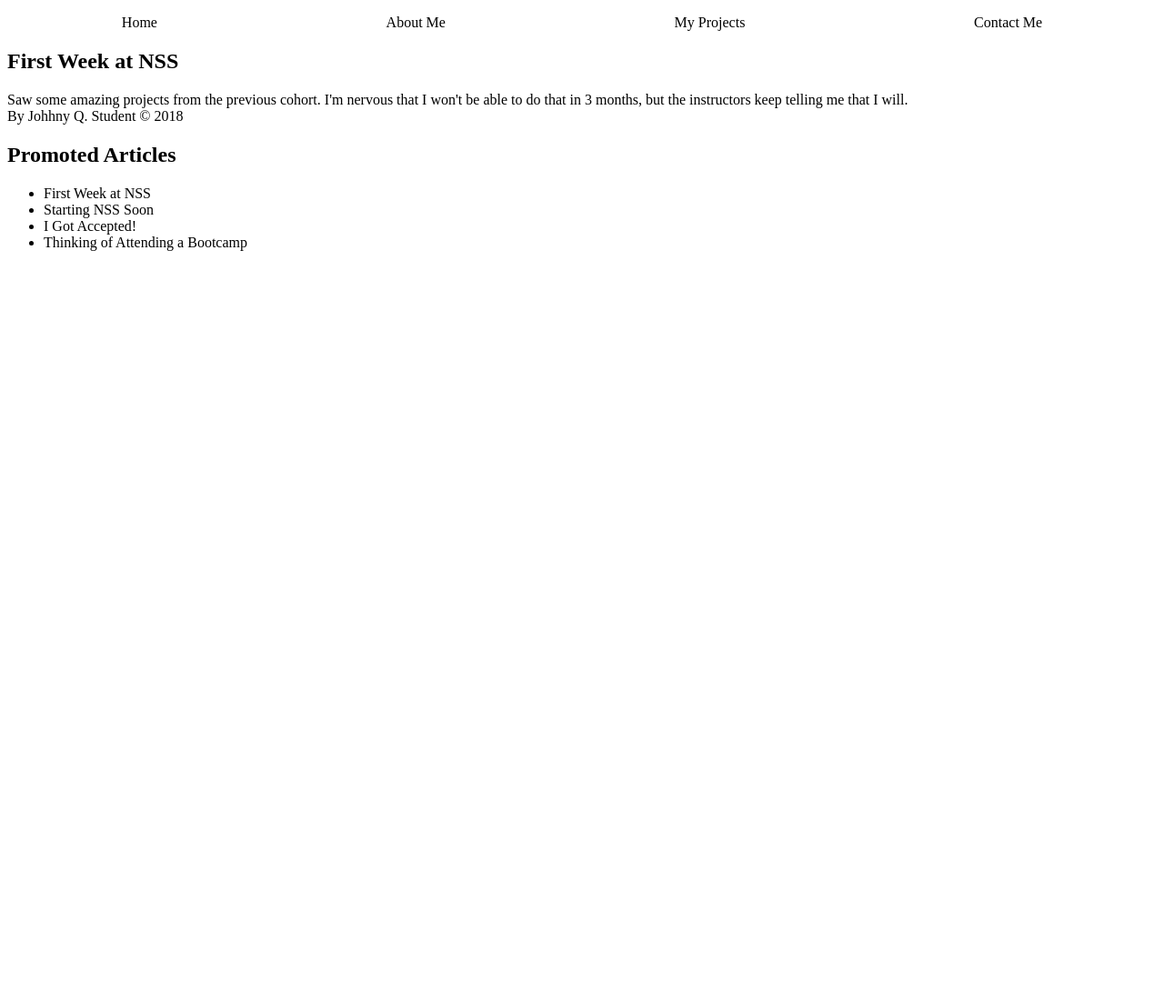
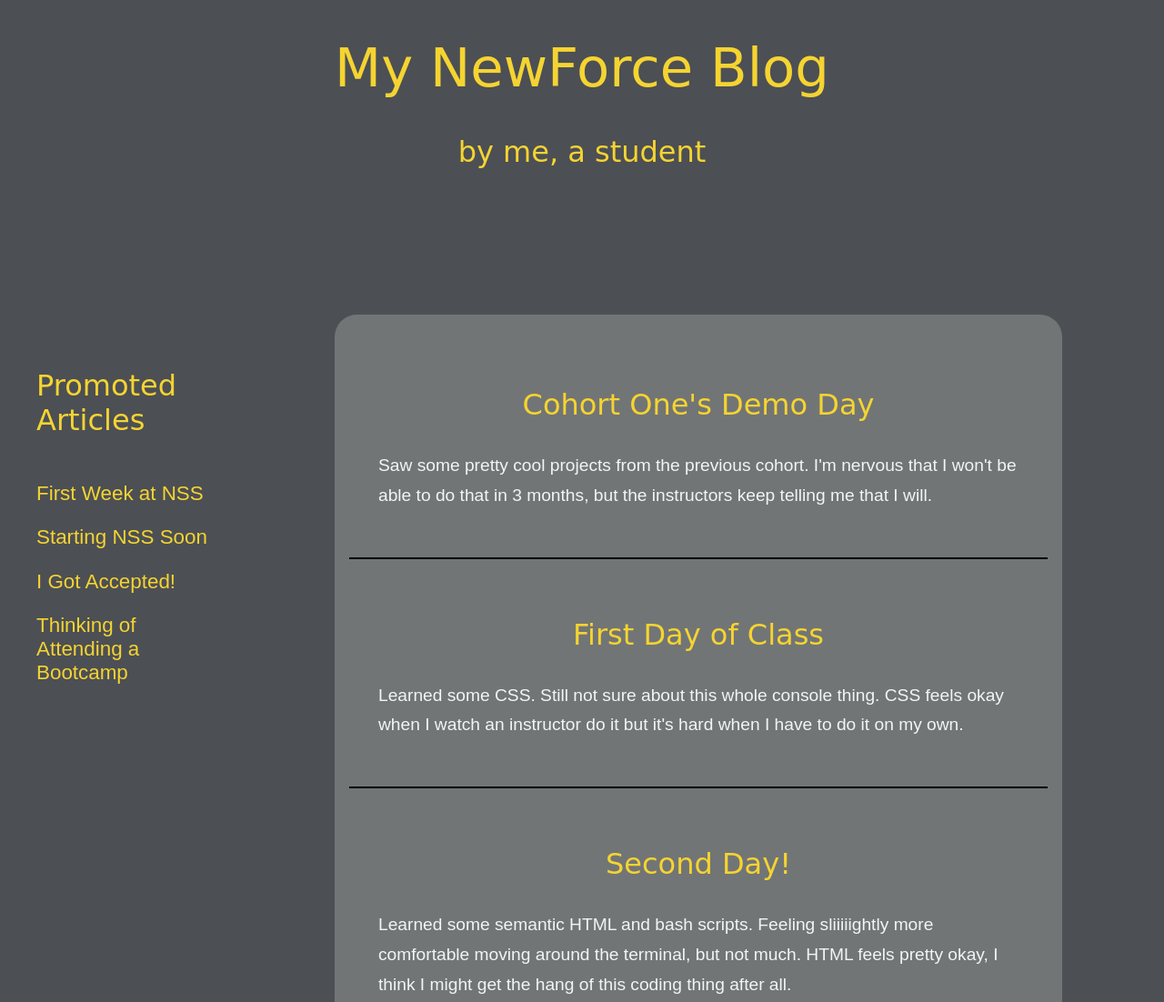
Before and after one commit to NewForce-at-Mountwest/bem-and-flexbox-demo, a plain HTML site: page index.html in a window 1280 px wide. Shown: the top 1102 px of the page at 91% size. Before the commit the page ends 800 px from the top, so only its background shows below. Drawn offline with Linux system fonts and the light colour scheme; a web font is replaced by a local one.

Commit message:
added demo code

```diff
--- a/index.html
+++ b/index.html
@@ -5,54 +5,71 @@
 .block--modifier {} -->
 <!DOCTYPE html>
 <html lang="en">
-
   <head>
-  <meta charset="UTF-8">
-  <meta name="viewport" content="width=device-width, initial-scale=1.0">
-  <meta http-equiv="X-UA-Compatible" content="ie=edge">
-  <title>Document</title>
-  <link rel="stylesheet" href="style.css">
+    <meta charset="UTF-8" />
+    <meta name="viewport" content="width=device-width, initial-scale=1.0" />
+    <meta http-equiv="X-UA-Compatible" content="ie=edge" />
+    <title>My Blog</title>
+    <link
+      href="https://fonts.googleapis.com/css?family=Beth+Ellen|Muli&display=swap"
+      rel="stylesheet"
+    />
+    <link rel="stylesheet" href="style.css" />
   </head>
 
   <body>
-  <!-- answer to lightning exercise, delete later -->
-  <nav>
-    <a href="#">Home</a>
-    <a href="#">About Me</a>
-    <a href="#">My Projects</a>
-    <a href="#">Contact Me</a>
-  </nav>
-  <article>
+    <!-- Blog header component w/ title and subtitle -->
     <header>
-      <h1>First Week at NSS</h1>
+      <h1 class="title title--large">My NewForce Blog</h1>
+      <h2 class="title title--small">by me, a student</h2>
     </header>
 
-    <section>
-      Saw some amazing projects from the previous
-      cohort. I'm nervous that I won't be able to do
-      that in 3 months, but the instructors keep telling
-      me that I will.
+    <!-- Flex container (so that side nav and blog appear side by side)-->
+    <section class="flex-container blog">
+      <!-- Blog component-->
+      <section class="blog__container">
+        <!--Article component w/ title and content-->
+        <article class="article blog__article">
+          <h3 class="title title--small">Cohort One's Demo Day</h3>
+          <p class="content article__content">
+            Saw some pretty cool projects from the previous cohort. I'm nervous
+            that I won't be able to do that in 3 months, but the instructors
+            keep telling me that I will.
+          </p>
+        </article>
+
+        <!--Article component w/ title and content-->
+        <article class="article blog__article">
+          <h3 class="title title--small">First Day of Class</h3>
+          <p class="content article__content">
+            Learned some CSS. Still not sure about this whole console thing. CSS
+            feels okay when I watch an instructor do it but it's hard when I
+            have to do it on my own.
+          </p>
+        </article>
+
+        <!--Article component w/ title and content-->
+        <article class="article blog__article">
+          <h3 class="title title--small">Second Day!</h3>
+          <p class="content article__content">
+            Learned some semantic HTML and bash scripts. Feeling sliiiiightly
+            more comfortable moving around the terminal, but not much. HTML
+            feels pretty okay, I think I might get the hang of this coding thing
+            after all.
+          </p>
+        </article>
       </section>
 
-    <footer>
-      By Johhny Q. Student &copy; 2018
-    </footer>
-  </article>
-
-  <aside>
-    <header>
-      <h2>Promoted Articles</h2>
+      <!--Side nav bar-->
+      <aside class="navbar navbar--side">
+        <header class="navbar__title">
+          <h2 class="title title--small">Promoted Articles</h2>
         </header>
-
-    <ul>
-      <li>First Week at NSS</li>
-      <li>Starting NSS Soon</li>
-      <li>I Got Accepted!</li>
-      <li>Thinking of Attending a Bootcamp</li>
-    </ul>
+        <a class="navbar__item" href="#">First Week at NSS</a>
+        <a class="navbar__item" href="#">Starting NSS Soon</a>
+        <a class="navbar__item" href="#">I Got Accepted!</a>
+        <a class="navbar__item" href="#">Thinking of Attending a Bootcamp</a>
       </aside>
-
-
+    </section>
   </body>
-
 </html>
--- a/style.css
+++ b/style.css
@@ -1,16 +1,93 @@
-nav{
-  margin-top: 1rem;
+/* ---- DEFAULT STYLES ---- */
+
+body{
+  font-family: 'Muli', sans-serif;
+  background-color: #4c4f54;
+  color: #f2f4f7;
+}
+
+.flex-container{
   display: flex;
-  justify-content: space-around;
+}
+
+/* ---- TEXT STYLES ----- */
+
+.article__content{
+  line-height: 1.7em;
+  font-size: 1.2em;
+}
+
+/* Headings and title text */
+
+.title{
+  font-family: 'Beth Ellen', cursive;
+  font-weight: normal;
+  text-align: center;
+  color: #f5d431;
+}
+
+.title--small{
+  font-size: 2em;
+}
+
+.title--medium{
+  font-size: 2.7em;
+}
+
+.title--large{
+  font-size: 3.7em;
 }
 
 
-a{
+/* ---- BLOG LAYOUT STYLES ----- */
+
+/* Side nav should appear on the let side of the page, but in the HTML markup it comes after the blog container. We need to use row-reverse to switch the order. */
+.blog{
+  flex-direction: row-reverse;
+  margin-top: 20vh;
+}
+
+.blog__container{
+  width: 60vw;
+  background-color: #727575;
+  border-radius: 3%;
+  margin: auto;
+  padding: 1em;
+}
+
+.blog__article{
+  border-bottom: 2px solid black;
+  padding: 2em;
+}
+
+/* ---- NAVBAR STYLES ---- */
+
+.navbar{
+  display: flex;
+  padding: 2em;
+}
+.navbar > a {
   display: block;
-  color: black;
+  color:#f5d431;
   text-decoration: none;
 }
 
-a:hover{
-  color: darkgray;
+.navbar > a:hover {
+  color: #fff200
 }
+
+/* Side nav */
+.navbar--side h2{
+  text-align: left;
+}
+
+.navbar--side{
+  width: 15vw;
+  flex-direction: column;
+}
+
+.navbar--side a {
+  display: block;
+  margin-top: 1em;
+  font-size: 1.4em;
+}
```
Lines whose indentation alone changed are shown as unchanged.
